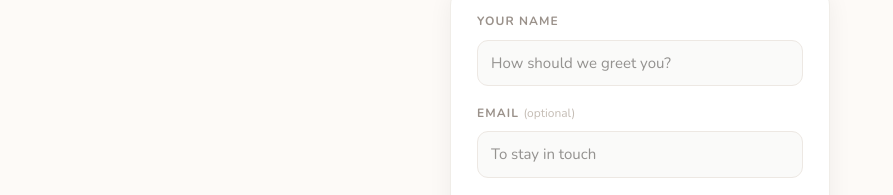
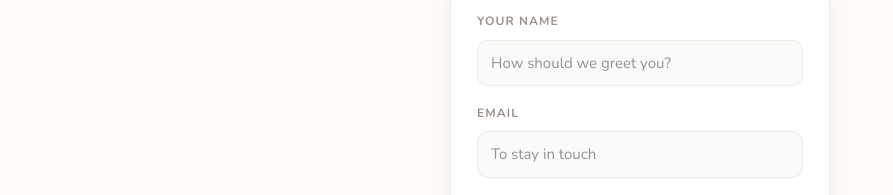
Before and after one commit to dariiavereshchak/cycle-planner, a Next.js app: page /calendar in a window 1280 px wide. Shown: the part 174-369 px from the top of the page, without its empty margins (0-893 px from the left). Built offline with nearby package versions, Linux system fonts and the light colour scheme.

Commit message:
Add email capture to setup screen

```diff
--- a/components/AppClient.jsx
+++ b/components/AppClient.jsx
@@ -2329,7 +2329,7 @@ function SetupScreen({ onSave }) {
           </div>
           <div style={{ marginBottom:18 }}>
             <T size={12} bold color="#9A918A" style={{ display:"block", textTransform:"uppercase", letterSpacing:"0.09em", marginBottom:8 }}>
-              Email <span style={{ color:"#C5BDB5", fontWeight:400, textTransform:"none", letterSpacing:0 }}>(optional)</span>
+              Email <span style={{ color:"#C5BDB5", fontWeight:400, textTransform:"none", letterSpacing:0 }}></span>
             </T>
             <input type="email" value={email} onChange={e => setEmail(e.target.value)}
               placeholder="To stay in touch"
```
